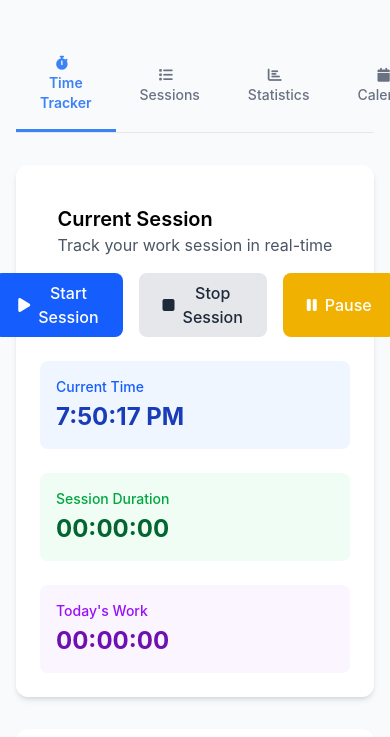
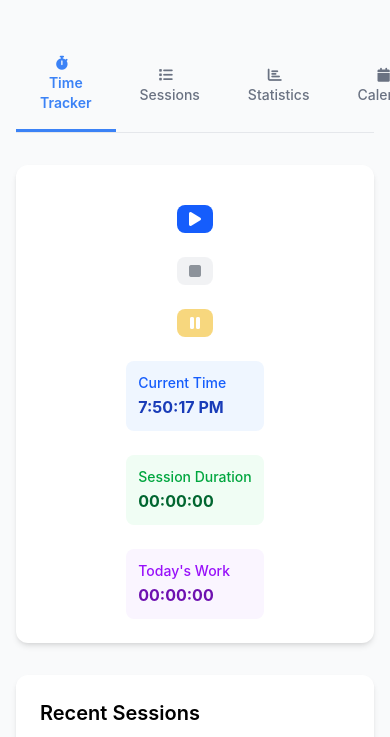
Before and after one commit to rusak47/WorkTimeManager, a website built with Vite: page src/index.html in a window 390 px wide. Shown: the part 107-844 px from the top of the page. Built offline with nearby package versions, Linux system fonts and the light colour scheme.

Commit message:
feat: fluid tracker UI layout — responsive buttons, timer cards, pause label fix

```diff
--- a/TODO.md
+++ b/TODO.md
@@ -39,6 +39,7 @@
 - [ ] [important] Prevent session from resetting when navigating between tabs while a session is running.
 - [ ] [normal - WIP] Polish UI after deepsite attempt — visual redesign of main (tracker) tab and the rest tabs. Code refactored, UI implementation pending. Design template system plan at `docs/tracker-template-plan.md`. ** think about adding support for different design templates for tracker view **
 - [ ] [low - good to have] Add grid/list toggle for recent sessions on tracker tab (1 session per row is wasteful).
+- [x] [low] - when display size is shrinked horizontally, tracker counters stack in a column and fit full window width, namely they become larger. while control buttons start/stop/pause doesnt change in size and stay in one line. at this point counters should repeat button behavior. only when buttons doesnt fit together in one line their text labels should be hidden and kept visual symbols. (branch `tracker-ui-timer-control-display-size-fluid-fix`)
 
 ## Settings / Config
 - [x] [clarification/samples needed] Fix settings history export — session linkage breaks (work time vs rest - accumulated rest time/work time relationship) on config changes. Exports full session JSON backup to user-selected directory.
--- a/src/app/app.js
+++ b/src/app/app.js
@@ -189,11 +189,11 @@ export function createEventHandlers(deps) {
       }
       sessionManager.resumeTracking();
       const pauseBtn = document.getElementById('pause-btn');
-      if (pauseBtn) pauseBtn.innerHTML = '<i class="fas fa-pause mr-2"></i> Pause';
+      if (pauseBtn) pauseBtn.innerHTML = '<i class="fas fa-pause sm:mr-2"></i> <span class="hidden sm:inline">Pause</span>';
     } else {
       sessionManager.pauseTracking();
       const pauseBtn = document.getElementById('pause-btn');
-      if (pauseBtn) pauseBtn.innerHTML = '<i class="fas fa-play mr-2"></i> Resume';
+      if (pauseBtn) pauseBtn.innerHTML = '<i class="fas fa-play sm:mr-2"></i> <span class="hidden sm:inline">Resume</span>';
     }
     ui.updateTimerDisplay();
     persistAndRender();
--- a/src/app/uiManager.js
+++ b/src/app/uiManager.js
@@ -198,7 +198,7 @@ export function createUIManager(store) {
       stopBtn.classList.remove('bg-red-500', 'hover:bg-red-600', 'text-white');
       pauseBtn.classList.add('bg-gray-200');
       pauseBtn.classList.remove('bg-yellow-500', 'hover:bg-yellow-600', 'text-white');
-      pauseBtn.innerHTML = '<i class="fas fa-pause mr-2"></i> Pause';
+      pauseBtn.innerHTML = '<i class="fas fa-pause sm:mr-2"></i> <span class="hidden sm:inline">Pause</span>';
     }
   }
 
--- a/src/index.html
+++ b/src/index.html
@@ -52,36 +52,30 @@
                         <button id="dismiss-recovery-banner" class="text-yellow-600 hover:text-yellow-800 font-medium dark:text-yellow-400 dark:hover:text-yellow-300">Dismiss</button>
                     </div>
 
-                    <div class="flex flex-col md:flex-row justify-between items-center mb-6">
-                        <div class="mb-4 md:mb-0">
-                            <h2 class="text-xl font-semibold">Current Session</h2>
-                            <p class="text-gray-600 dark:text-gray-300">Track your work session in real-time</p>
-                        </div>
-                        <div class="flex space-x-4">
-                            <button id="start-btn" class="bg-blue-600 hover:bg-blue-700 text-white px-6 py-2 rounded-lg font-medium flex items-center">
-                                <i class="fas fa-play mr-2"></i> Start Session
-                            </button>
-                            <button id="stop-btn" class="bg-gray-200 hover:bg-gray-300 text-gray-800 px-6 py-2 rounded-lg font-medium flex items-center dark:bg-gray-600 dark:hover:bg-gray-500 dark:text-white" disabled>
-                                <i class="fas fa-stop mr-2"></i> Stop Session
-                            </button>
-                            <button id="pause-btn" class="bg-yellow-500 hover:bg-yellow-600 text-white px-6 py-2 rounded-lg font-medium flex items-center" disabled>
-                                <i class="fas fa-pause mr-2"></i> Pause
-                            </button>
-                        </div>
+                    <div class="grid grid-cols-1 min-[500px]:grid-cols-3 gap-6 mb-6 max-[500px]:w-fit max-[500px]:mx-auto">
+                        <button id="start-btn" class="bg-blue-600 hover:bg-blue-700 text-white px-3 sm:px-6 py-1.5 sm:py-2 rounded-lg font-medium flex items-center justify-center w-full disabled:opacity-50 disabled:cursor-not-allowed">
+                            <i class="fas fa-play sm:mr-2"></i> <span class="hidden sm:inline">Start Session</span>
+                        </button>
+                        <button id="stop-btn" class="bg-gray-200 hover:bg-gray-300 text-gray-800 px-3 sm:px-6 py-1.5 sm:py-2 rounded-lg font-medium flex items-center justify-center w-full disabled:opacity-50 disabled:cursor-not-allowed dark:bg-gray-600 dark:hover:bg-gray-500 dark:text-white" disabled>
+                            <i class="fas fa-stop sm:mr-2"></i> <span class="hidden sm:inline">Stop Session</span>
+                        </button>
+                        <button id="pause-btn" class="bg-yellow-500 hover:bg-yellow-600 text-white px-3 sm:px-6 py-1.5 sm:py-2 rounded-lg font-medium flex items-center justify-center w-full disabled:opacity-50 disabled:cursor-not-allowed" disabled>
+                            <i class="fas fa-pause sm:mr-2"></i> <span class="hidden sm:inline">Pause</span>
+                        </button>
                     </div>
 
-                    <div class="grid grid-cols-1 md:grid-cols-3 gap-6">
-                        <div class="bg-blue-50 p-4 rounded-lg dark:bg-blue-900 dark:bg-opacity-20">
-                            <p class="text-sm text-blue-600 font-medium mb-1 dark:text-blue-400">Current Time</p>
-                            <p id="current-time" class="text-2xl font-bold text-blue-800 dark:text-blue-300">--:--:--</p>
+                    <div class="grid grid-cols-1 min-[500px]:grid-cols-3 gap-6 max-[500px]:w-fit max-[500px]:mx-auto">
+                        <div class="bg-blue-50 p-3 sm:p-4 rounded-lg dark:bg-blue-900 dark:bg-opacity-20">
+                            <p class="text-sm text-blue-600 font-medium mb-0.5 min-[500px]:mb-1 dark:text-blue-400">Current Time</p>
+                            <p id="current-time" class="text-[clamp(1rem,4vw,1.5rem)] font-bold text-blue-800 dark:text-blue-300">--:--:--</p>
                         </div>
-                        <div class="bg-green-50 p-4 rounded-lg dark:bg-green-900 dark:bg-opacity-20 duration-display">
-                            <p class="text-sm text-green-600 font-medium mb-1 dark:text-green-400" id="duration-label">Session Duration</p>
-                            <p id="active-duration" class="text-2xl font-bold text-green-800 dark:text-green-300">00:00:00</p>
+                        <div class="bg-green-50 p-3 sm:p-4 rounded-lg dark:bg-green-900 dark:bg-opacity-20 duration-display">
+                            <p class="text-sm text-green-600 font-medium mb-0.5 min-[500px]:mb-1 dark:text-green-400" id="duration-label">Session Duration</p>
+                            <p id="active-duration" class="text-[clamp(1rem,4vw,1.5rem)] font-bold text-green-800 dark:text-green-300">00:00:00</p>
                         </div>
-                        <div class="bg-purple-50 p-4 rounded-lg dark:bg-purple-900 dark:bg-opacity-20">
-                            <p id="today-total-label" class="text-sm text-purple-600 font-medium mb-1 dark:text-purple-400">Today's Total</p>
-                            <p id="today-total" class="text-2xl font-bold text-purple-800 dark:text-purple-300">00:00:00</p>
+                        <div class="bg-purple-50 p-3 sm:p-4 rounded-lg dark:bg-purple-900 dark:bg-opacity-20">
+                            <p id="today-total-label" class="text-sm text-purple-600 font-medium mb-0.5 min-[500px]:mb-1 dark:text-purple-400">Today's Total</p>
+                            <p id="today-total" class="text-[clamp(1rem,4vw,1.5rem)] font-bold text-purple-800 dark:text-purple-300">00:00:00</p>
                         </div>
                     </div>
 
```
Also changed, not shown: CHANGELOG.md.
